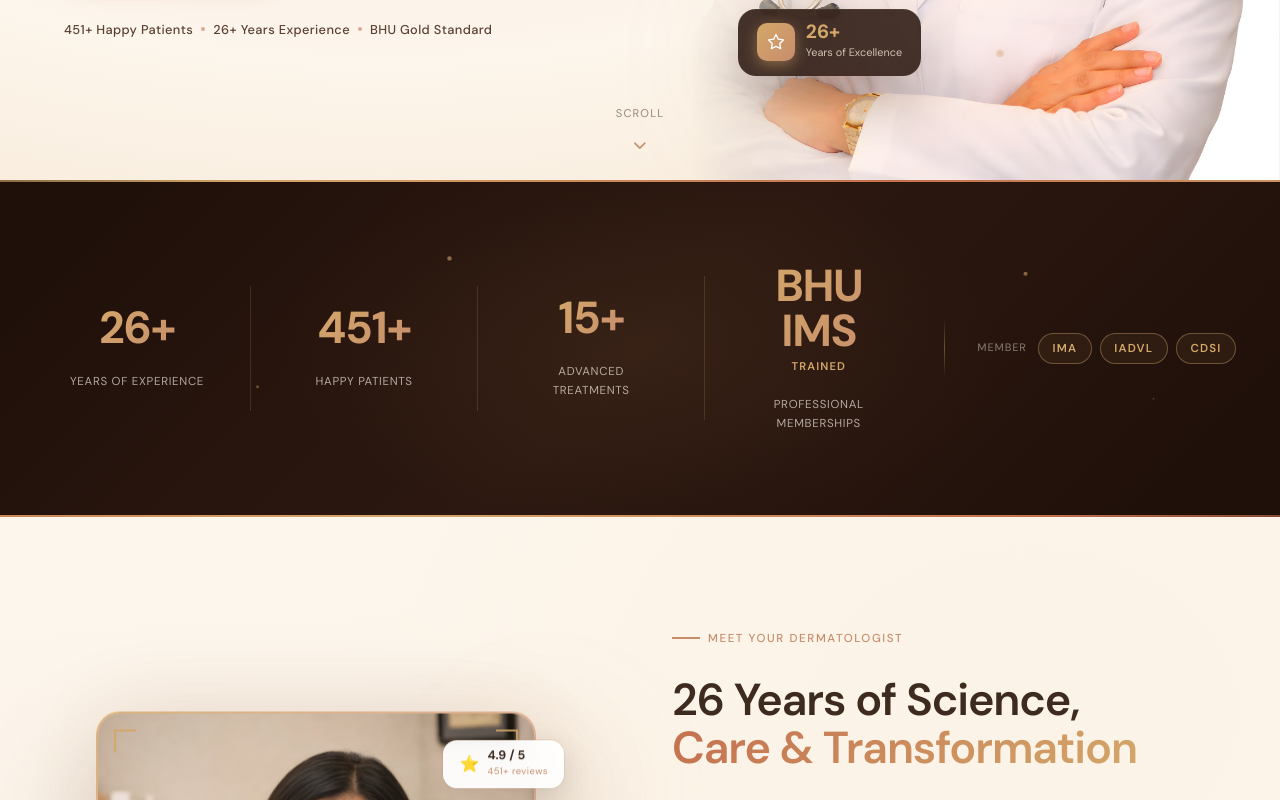
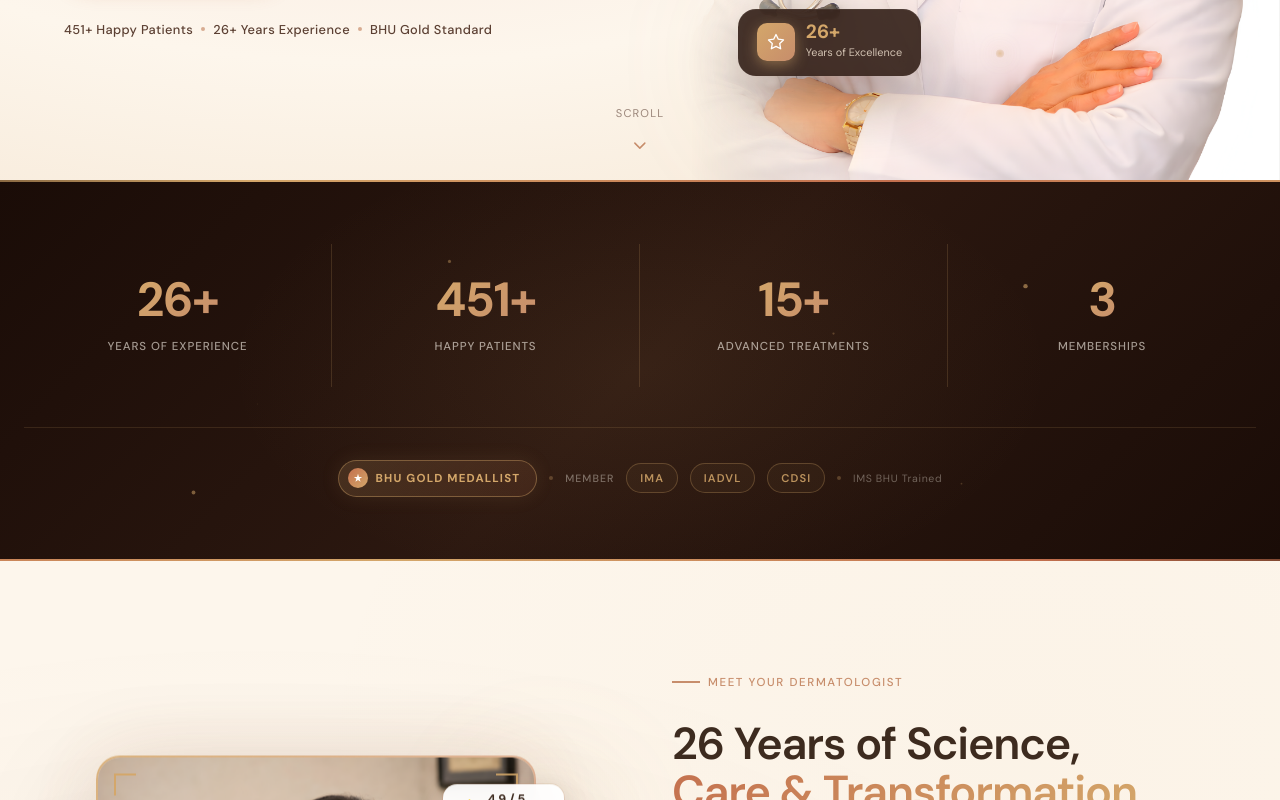
Before and after one commit to vaibhavt896/skin-mantraa, a Next.js app: page / in a window 1280 px wide. Shown: the part 620-1420 px from the top of the page. Built offline with nearby package versions, Linux system fonts and the light colour scheme.

Commit message:
improve hero badge copy, bold typewriter text, redesign TrustBar layout

```diff
--- a/components/home/Hero.tsx
+++ b/components/home/Hero.tsx
@@ -72,7 +72,7 @@ function TypewriterText({ startDelay = 1.6 }: { startDelay?: number }) {
   return (
     <em
       className="text-gradient"
-      style={{ fontStyle: "italic", fontWeight: 600, whiteSpace: "nowrap" }}
+      style={{ fontStyle: "italic", fontWeight: 700, whiteSpace: "nowrap" }}
     >
       {displayed}
       <motion.span
@@ -249,9 +249,9 @@ export default function Hero() {
               </span>
               BHU Gold Medallist
               <span style={{ opacity: 0.4, fontWeight: 300 }}>·</span>
-              MD Dermatologist
+              Kanpur&apos;s Trusted Skin Expert
               <span style={{ opacity: 0.4, fontWeight: 300 }}>·</span>
-              Kanpur
+              26+ Years
             </span>
           </motion.div>
 
--- a/components/home/TrustBar.tsx
+++ b/components/home/TrustBar.tsx
@@ -15,7 +15,7 @@ function AnimatedCounter({ target, suffix, shouldAnimate }: { target: number; su
     hasRun.current = true;
     const controls = animate(0, target, {
       duration: 2.2,
-      ease: [0.16, 1, 0.3, 1],
+      ease: [0.16, 1, 0.3, 1] as [number, number, number, number],
       onUpdate: (v) => setCurrent(Math.round(v)),
     });
     return controls.stop;
@@ -40,17 +40,8 @@ function Particle({ delay, x, y }: { delay: number; x: number; y: number }) {
         background: "rgba(212,167,106,0.6)",
         pointerEvents: "none",
       }}
-      animate={{
-        y: [-10, 10, -10],
-        opacity: [0, 1, 0],
-        scale: [0, 1.5, 0],
-      }}
-      transition={{
-        duration: 3 + Math.random() * 2,
-        delay,
-        repeat: Infinity,
-        ease: "easeInOut",
-      }}
+      animate={{ y: [-10, 10, -10], opacity: [0, 1, 0], scale: [0, 1.5, 0] }}
+      transition={{ duration: 3.5, delay, repeat: Infinity, ease: "easeInOut" }}
     />
   );
 }
@@ -61,14 +52,21 @@ const PARTICLES = [
   { x: 90, y: 65, delay: 0.2 }, { x: 15, y: 80, delay: 1.2 }, { x: 75, y: 80, delay: 0.7 },
 ];
 
-const STAT_OVERRIDES: Record<number, { display: string; sublabel?: string }> = {
-  3: { display: "BHU IMS", sublabel: "Trained" },
-};
-
 // ─── Stat Card ────────────────────────────────────────────────────────────────
 
-function StatCard({ stat, index, inView, isLast }: { stat: { value: number; suffix: string; label: string }; index: number; inView: boolean; isLast: boolean }) {
-  const override = STAT_OVERRIDES[index];
+// Border classes for 2-col mobile / 4-col desktop grid
+const BORDER_CLASSES = [
+  "border-b border-r md:border-b-0",      // 0: right always + bottom on mobile only
+  "border-b md:border-b-0 md:border-r",   // 1: bottom mobile, right desktop
+  "border-r",                               // 2: right always
+  "",                                        // 3: last — no border
+];
+
+function StatCard({ stat, index, inView }: {
+  stat: { value: number; suffix: string; label: string };
+  index: number;
+  inView: boolean;
+}) {
   const [hovered, setHovered] = useState(false);
 
   return (
@@ -77,43 +75,40 @@ function StatCard({ stat, index, inView, isLast }: { stat: { value: number; suff
       onMouseLeave={() => setHovered(false)}
       initial={{ opacity: 0, y: 30 }}
       animate={inView ? { opacity: 1, y: 0 } : {}}
-      transition={{ duration: 0.7, delay: index * 0.12, ease: [0.22, 1, 0.36, 1] }}
+      transition={{ duration: 0.7, delay: index * 0.12, ease: [0.22, 1, 0.36, 1] as [number, number, number, number] }}
+      className={BORDER_CLASSES[index]}
       style={{
         display: "flex",
         flexDirection: "column" as const,
         alignItems: "center",
         textAlign: "center" as const,
-        padding: "1.25rem 2.5rem",
-        borderRight: isLast ? "none" : "1px solid rgba(212,167,106,0.18)",
-        flex: "1 1 160px",
-        minWidth: "140px",
+        padding: "clamp(1.5rem, 3vw, 2rem) clamp(1rem, 2.5vw, 2.5rem)",
         position: "relative",
         cursor: "default",
+        borderColor: "rgba(212,167,106,0.18)",
       }}
     >
-      {/* Hover glow bg */}
+      {/* Hover glow */}
       <motion.div
         aria-hidden="true"
         animate={{ opacity: hovered ? 1 : 0 }}
         transition={{ duration: 0.3 }}
         style={{
-          position: "absolute",
-          inset: 0,
-          background: "radial-gradient(ellipse at center, rgba(212,167,106,0.12) 0%, transparent 70%)",
+          position: "absolute", inset: 0,
+          background: "radial-gradient(ellipse at center, rgba(212,167,106,0.11) 0%, transparent 70%)",
           pointerEvents: "none",
-          borderRadius: "12px",
         }}
       />
 
       {/* Number */}
       <motion.span
-        animate={{ scale: hovered ? 1.08 : 1 }}
+        animate={{ scale: hovered ? 1.06 : 1 }}
         transition={{ type: "spring", stiffness: 300, damping: 20 }}
         style={{ display: "block", lineHeight: 1 }}
       >
         <span style={{
           fontFamily: "var(--font-display)",
-          fontSize: "clamp(2.2rem, 3.5vw, 3rem)",
+          fontSize: "clamp(2rem, 4vw, 3rem)",
           fontWeight: 700,
           background: "linear-gradient(135deg, #D4A76A 0%, #C78D6B 100%)",
           WebkitBackgroundClip: "text",
@@ -122,36 +117,18 @@ function StatCard({ stat, index, inView, isLast }: { stat: { value: number; suff
           letterSpacing: "-0.03em",
           display: "inline-block",
         }}>
-          {override ? (
-            <>{override.display}</>
-          ) : (
           <AnimatedCounter target={stat.value} suffix={stat.suffix} shouldAnimate={inView} />
-          )}
         </span>
       </motion.span>
 
-      {/* Sublabel for override */}
-      {override?.sublabel && (
-        <span style={{
-          fontFamily: "var(--font-accent)",
-          fontSize: "0.7rem",
-          fontWeight: 600,
-          color: "#D4A76A",
-          letterSpacing: "0.1em",
-          textTransform: "uppercase" as const,
-          marginTop: "0.2rem",
-        }}>{override.sublabel}</span>
-      )}
-
-      {/* Animated underline */}
+      {/* Animated underline on hover */}
       <motion.div
         animate={{ scaleX: hovered ? 1 : 0 }}
-        transition={{ duration: 0.3, ease: "easeOut" }}
+        transition={{ duration: 0.28, ease: "easeOut" }}
         style={{
-          height: "1px",
-          width: "40px",
+          height: "1px", width: "36px",
           background: "linear-gradient(90deg, transparent, #D4A76A, transparent)",
-          margin: "0.5rem auto 0.35rem",
+          margin: "0.55rem auto 0.4rem",
           transformOrigin: "center",
         }}
         aria-hidden="true"
@@ -160,12 +137,12 @@ function StatCard({ stat, index, inView, isLast }: { stat: { value: number; suff
       {/* Label */}
       <span style={{
         fontFamily: "var(--font-accent)",
-        fontSize: "0.72rem",
-        fontWeight: 400,
-        color: "rgba(253,246,236,0.65)",
-        letterSpacing: "0.06em",
+        fontSize: "clamp(0.62rem, 1.2vw, 0.72rem)",
+        fontWeight: 500,
+        color: "rgba(253,246,236,0.6)",
+        letterSpacing: "0.08em",
         textTransform: "uppercase" as const,
-        marginTop: override?.sublabel ? "0.3rem" : "0.4rem",
+        lineHeight: 1.3,
       }}>
         {stat.label}
       </span>
@@ -184,39 +161,31 @@ export default function TrustBar() {
       id="trust"
       ref={ref}
       style={{
-        background: "linear-gradient(135deg, #1e0f09 0%, #2C1810 50%, #1e0f09 100%)",
-        padding: "4rem 1.5rem",
+        background: "linear-gradient(135deg, #1a0c07 0%, #2C1810 50%, #1a0c07 100%)",
+        padding: "clamp(3rem, 5vw, 4.5rem) 1.5rem",
         overflow: "hidden",
         position: "relative",
       }}
     >
-      {/* Animated gradient border top */}
+      {/* Animated gold border — top */}
       <motion.div
         aria-hidden="true"
         animate={{ backgroundPosition: ["0% 50%", "100% 50%", "0% 50%"] }}
         transition={{ duration: 6, repeat: Infinity, ease: "linear" }}
         style={{
-          position: "absolute",
-          top: 0,
-          left: 0,
-          right: 0,
-          height: "2px",
+          position: "absolute", top: 0, left: 0, right: 0, height: "2px",
           background: "linear-gradient(90deg, transparent 0%, #D4A76A 25%, #C4704E 50%, #D4A76A 75%, transparent 100%)",
           backgroundSize: "200% 100%",
         }}
       />
 
-      {/* Animated gradient border bottom */}
+      {/* Animated gold border — bottom */}
       <motion.div
         aria-hidden="true"
         animate={{ backgroundPosition: ["100% 50%", "0% 50%", "100% 50%"] }}
         transition={{ duration: 6, repeat: Infinity, ease: "linear" }}
         style={{
-          position: "absolute",
-          bottom: 0,
-          left: 0,
-          right: 0,
-          height: "2px",
+          position: "absolute", bottom: 0, left: 0, right: 0, height: "2px",
           background: "linear-gradient(90deg, transparent 0%, #C4704E 25%, #D4A76A 50%, #C4704E 75%, transparent 100%)",
           backgroundSize: "200% 100%",
         }}
@@ -225,84 +194,113 @@ export default function TrustBar() {
       {/* Radial glow */}
       <div aria-hidden="true" style={{
         position: "absolute", top: "50%", left: "50%",
-        transform: "translate(-50%, -50%)", width: "800px", height: "400px",
+        transform: "translate(-50%, -50%)", width: "900px", height: "500px",
         background: "radial-gradient(ellipse, rgba(212,167,106,0.07) 0%, transparent 65%)",
         pointerEvents: "none",
       }} />
 
       {/* Floating particles */}
-      {PARTICLES.map((p, i) => <Particle key={i} {...p} delay={p.delay} />)}
+      {PARTICLES.map((p, i) => <Particle key={i} {...p} />)}
 
       <div style={{ maxWidth: "1280px", margin: "0 auto", position: "relative", zIndex: 1 }}>
-        <div style={{
+
+        {/* ── Stats grid: 2-col mobile → 4-col desktop ── */}
+        <div className="grid grid-cols-2 md:grid-cols-4">
+          {TRUST_STATS.map((stat, index) => (
+            <StatCard key={stat.label} stat={stat} index={index} inView={inView} />
+          ))}
+        </div>
+
+        {/* ── Credential strip ── */}
+        <motion.div
+          initial={{ opacity: 0, y: 16 }}
+          animate={inView ? { opacity: 1, y: 0 } : {}}
+          transition={{ duration: 0.7, delay: 0.55, ease: [0.22, 1, 0.36, 1] as [number, number, number, number] }}
+          style={{
+            marginTop: "2.5rem",
+            paddingTop: "2rem",
+            borderTop: "1px solid rgba(212,167,106,0.14)",
             display: "flex",
             flexWrap: "wrap" as const,
             alignItems: "center",
             justifyContent: "center",
-          gap: 0,
-        }}>
-          {/* Stats */}
-          {TRUST_STATS.map((stat, index) => (
-            <StatCard
-              key={stat.label}
-              stat={stat}
-              index={index}
-              inView={inView}
-              isLast={index === TRUST_STATS.length - 1}
-            />
-          ))}
-
-          {/* Vertical divider */}
+            gap: "0.75rem",
+          }}
+        >
+          {/* BHU Gold Medallist pill — stands out */}
           <motion.div
-            initial={{ opacity: 0, scaleY: 0 }}
-            animate={inView ? { opacity: 1, scaleY: 1 } : {}}
-            transition={{ duration: 0.6, delay: 0.5 }}
-            aria-hidden="true"
+            whileHover={{ scale: 1.05, y: -1 }}
+            transition={{ type: "spring", stiffness: 350, damping: 20 }}
             style={{
-              width: "1px", height: "60px",
-              background: "linear-gradient(to bottom, transparent, rgba(212,167,106,0.4), transparent)",
-              margin: "0 0.75rem", flexShrink: 0,
-            }}
-            className="hidden md:block"
-          />
-
-          {/* Badges */}
-          <motion.div
-            initial={{ opacity: 0, x: 20 }}
-            animate={inView ? { opacity: 1, x: 0 } : {}}
-            transition={{ duration: 0.7, delay: 0.6, ease: [0.22, 1, 0.36, 1] }}
-            style={{
-              display: "flex", flexWrap: "wrap" as const,
-              alignItems: "center", justifyContent: "center",
-              gap: "0.5rem", padding: "1rem 1.25rem",
+              display: "inline-flex", alignItems: "center", gap: "0.5rem",
+              padding: "0.45rem 1rem 0.45rem 0.55rem",
+              background: "linear-gradient(135deg, rgba(212,167,106,0.18) 0%, rgba(196,112,78,0.12) 100%)",
+              border: "1px solid rgba(212,167,106,0.4)",
+              borderRadius: "100px",
+              cursor: "default",
+              boxShadow: "0 0 20px rgba(212,167,106,0.1)",
             }}
           >
             <span style={{
-              fontFamily: "var(--font-accent)", fontSize: "0.68rem", fontWeight: 500,
-              letterSpacing: "0.08em", textTransform: "uppercase" as const,
-              color: "rgba(253,246,236,0.4)", marginRight: "0.2rem",
-            }}>Member</span>
+              width: "20px", height: "20px", borderRadius: "50%",
+              background: "linear-gradient(135deg, #C4704E, #D4A76A)",
+              display: "flex", alignItems: "center", justifyContent: "center", flexShrink: 0,
+            }}>
+              <svg width="10" height="10" viewBox="0 0 24 24" fill="none" aria-hidden="true">
+                <path d="M12 2l2.4 7.4H22l-6.2 4.5 2.4 7.3L12 17l-6.2 4.2 2.4-7.3L2 9.4h7.6L12 2z" fill="white" />
+              </svg>
+            </span>
+            <span style={{
+              fontFamily: "var(--font-accent)", fontSize: "0.72rem", fontWeight: 700,
+              letterSpacing: "0.1em", textTransform: "uppercase" as const, color: "#D4A76A",
+            }}>
+              BHU Gold Medallist
+            </span>
+          </motion.div>
+
+          {/* Subtle dot separator */}
+          <span aria-hidden="true" style={{ width: "4px", height: "4px", borderRadius: "50%", background: "rgba(212,167,106,0.3)", flexShrink: 0 }} />
+
+          {/* Member label */}
+          <span style={{
+            fontFamily: "var(--font-accent)", fontSize: "0.66rem", fontWeight: 500,
+            letterSpacing: "0.1em", textTransform: "uppercase" as const,
+            color: "rgba(253,246,236,0.38)",
+          }}>
+            Member
+          </span>
+
+          {/* Membership badges */}
           {BRAND.doctor.memberships.map((badge) => (
             <motion.span
               key={badge}
-                whileHover={{ scale: 1.08, borderColor: "#D4A76A", background: "rgba(212,167,106,0.15)" }}
+              whileHover={{ scale: 1.07, borderColor: "rgba(212,167,106,0.6)", background: "rgba(212,167,106,0.12)" }}
               transition={{ type: "spring", stiffness: 400, damping: 20 }}
               style={{
                 display: "inline-flex", alignItems: "center",
-                  padding: "0.3rem 0.85rem",
-                  border: "1px solid rgba(212,167,106,0.4)",
+                padding: "0.3rem 0.8rem",
+                border: "1px solid rgba(212,167,106,0.28)",
                 borderRadius: "100px",
-                  fontFamily: "var(--font-accent)", fontSize: "0.72rem",
+                fontFamily: "var(--font-accent)", fontSize: "0.7rem",
                 fontWeight: 600, letterSpacing: "0.1em",
-                  color: "#D4A76A", background: "rgba(212,167,106,0.07)",
+                color: "rgba(212,167,106,0.85)", background: "rgba(212,167,106,0.05)",
                 cursor: "default",
               }}
             >
               {badge}
             </motion.span>
           ))}
+
+          {/* IMS BHU trained tag */}
+          <span aria-hidden="true" style={{ width: "4px", height: "4px", borderRadius: "50%", background: "rgba(212,167,106,0.3)", flexShrink: 0 }} />
+          <span style={{
+            fontFamily: "var(--font-accent)", fontSize: "0.66rem", fontWeight: 400,
+            letterSpacing: "0.06em", color: "rgba(253,246,236,0.35)",
+          }}>
+            IMS BHU Trained
+          </span>
         </motion.div>
-        </div>
+
       </div>
     </section>
   );
--- a/lib/constants.ts
+++ b/lib/constants.ts
@@ -154,5 +154,5 @@ export const TRUST_STATS = [
   { value: 26, suffix: "+", label: "Years of Experience" },
   { value: 451, suffix: "+", label: "Happy Patients" },
   { value: 15, suffix: "+", label: "Advanced Treatments" },
-  { value: 3, suffix: "", label: "Professional Memberships" },
+  { value: 3, suffix: "", label: "Memberships" },
 ];
```
Lines whose indentation alone changed are shown as unchanged.
